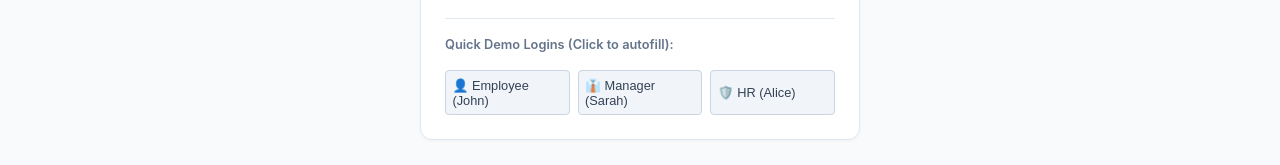
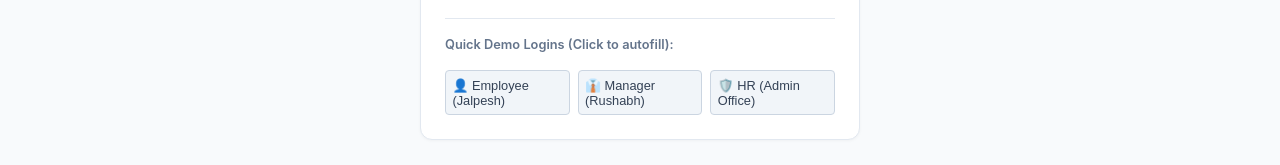
Before and after one commit to 24aiml062/itue301-exam-24aiml062-C, a React (Vite) app in the folder frontend/: page / in a window 1280 px wide. Shown: the part 549-714 px from the top of the page. Built offline with nearby package versions, Linux system fonts and the light colour scheme.

Commit message:
Roles: Rename demo accounts to Jalpesh, Rushabh, and Admin Office

```diff
--- a/frontend/src/pages/LoginPage.jsx
+++ b/frontend/src/pages/LoginPage.jsx
@@ -107,23 +107,23 @@ const LoginPage = () => {
             <button
               type="button"
               className="btn-demo"
-              onClick={() => handleQuickLogin('john@techsolutions.com', 'password123')}
+              onClick={() => handleQuickLogin('jalpesh@techsolutions.com', 'password123')}
             >
-              👤 Employee (John)
+              👤 Employee (Jalpesh)
             </button>
             <button
               type="button"
               className="btn-demo"
-              onClick={() => handleQuickLogin('manager@techsolutions.com', 'password123')}
+              onClick={() => handleQuickLogin('rushabh@techsolutions.com', 'password123')}
             >
-              👔 Manager (Sarah)
+              👔 Manager (Rushabh)
             </button>
             <button
               type="button"
               className="btn-demo"
-              onClick={() => handleQuickLogin('hr@techsolutions.com', 'password123')}
+              onClick={() => handleQuickLogin('admin@techsolutions.com', 'password123')}
             >
-              🛡️ HR (Alice)
+              🛡️ HR (Admin Office)
             </button>
           </div>
         </div>
```
Also changed, not shown: 1 other file (tests, documents, lock files or other folders).
